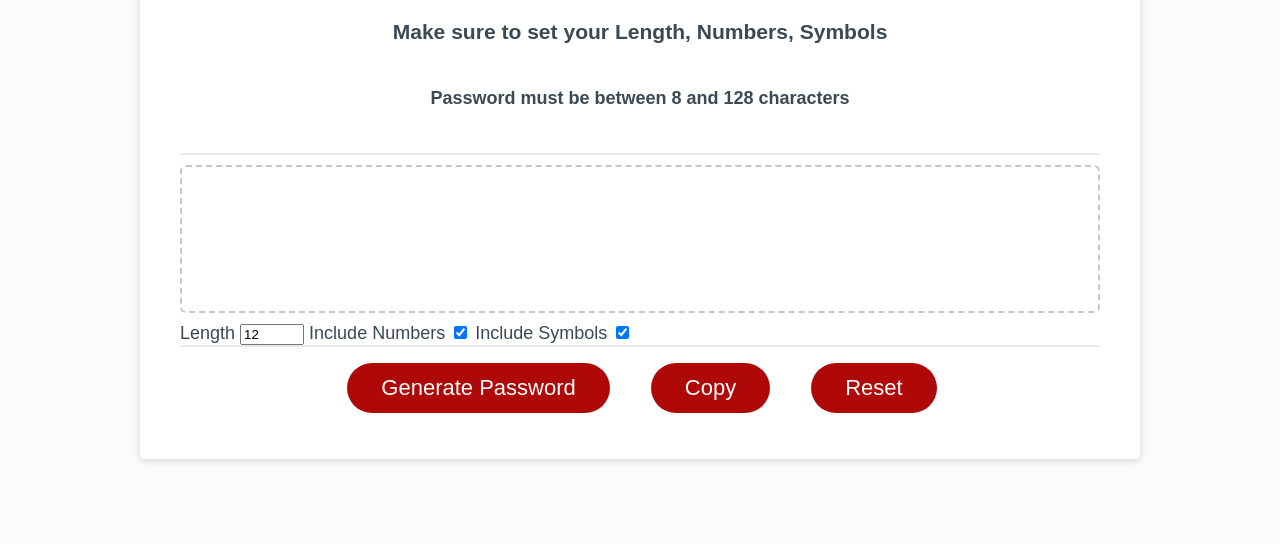
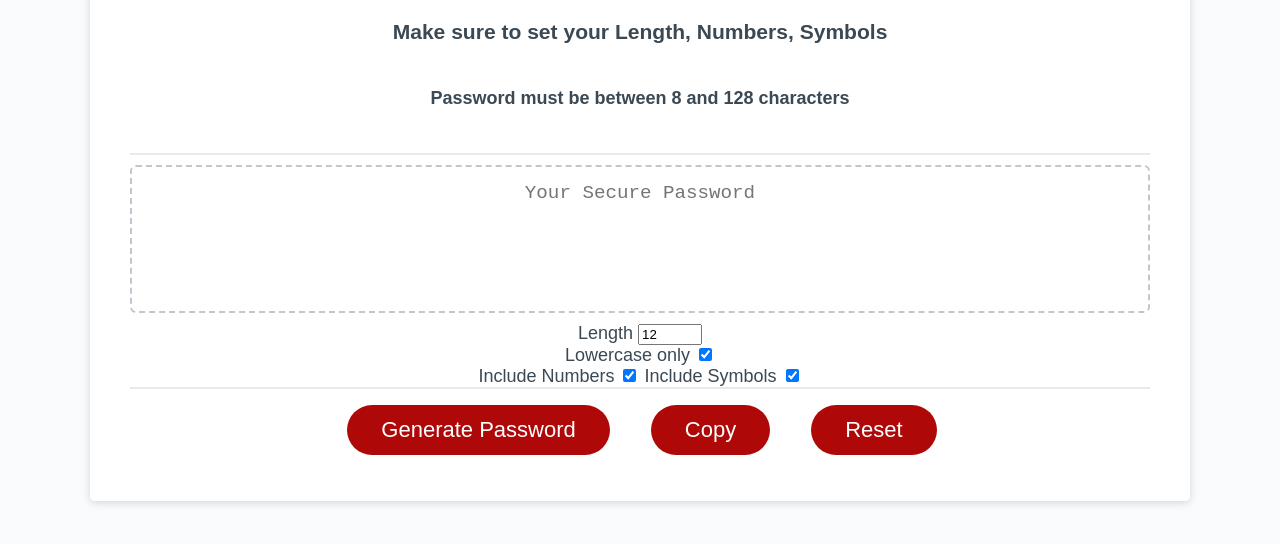
Before and after one commit to fjnelson/Module3Challenge, a plain HTML site: page index.html in a window 1280 px wide. Shown: the part 256-800 px from the top of the page. Drawn offline with Linux system fonts and the light colour scheme.

Commit message:
working case sensitive

```diff
--- a/assets/css/style.css
+++ b/assets/css/style.css
@@ -38,7 +38,7 @@ header, h1, h2, h3, h4 {
   color: hsl(206, 17%, 28%);
   font-size: 18px;
   margin: 0 auto;
-  max-width: 1000px;
+  max-width: 1100px;
   padding: 30px 40px;
 }
 
@@ -70,6 +70,11 @@ header, h1, h2, h3, h4 {
   content: " ";
   display: block;
   clear: both;
+}
+
+#settings{
+  display: block;
+  text-align: center;
 }
 
 .btn {
--- a/assets/js/script.js
+++ b/assets/js/script.js
@@ -8,6 +8,7 @@ const passTxt = document.getElementById("password");
 const length = document.getElementById("length");
 const Numbers = document.getElementById("numbers");
 const Symbols = document.getElementById("symbols");
+const lCase = document.getElementById("lowercase");
 
 //generate password
 const generateBtn = document.getElementById("generate");
@@ -15,7 +16,16 @@ generateBtn.addEventListener("click", () => {
   let characters = char;
   Numbers.checked ? (characters += num) : "";
   Symbols.checked ? (characters += sym) : "";
+  // lCase.checked ? (characters = characters.toLowerCase) : "";
+
+  //keep active
   passTxt.value = generatePassword(length.value, characters);
+
+  // if (lCase.checked) {
+  // passTxt.value = generatePassword(length.value, characters.toLowerCase());
+  // }
+  // Else {
+  // passTxt.value = generatePassword(length.value, characters);}
 });
 
 //password function
@@ -26,6 +36,13 @@ const generatePassword = (length, characters) => {
       Math.floor(Math.random() * characters.length)
     );
   }
+
+  // if (lCase.checked) {
+  //   return password;
+  // } else {
+  //   return password;
+  // }
+  //keep active
   return password;
 };
 
--- a/index.html
+++ b/index.html
@@ -20,11 +20,17 @@
           <h4>Password must be between 8 and 128 characters</h4>
         </div>
         <div class="card-body">
-          <textarea readonly id="password" placeholder="Your Secure Password" aria-label="Generated Password">
-          </textarea>
+          <textarea
+            readonly
+            id="password"
+            placeholder="Your Secure Password"
+            aria-label="Generated Password"
+          ></textarea>
           <div id="settings">
             <label for="length">Length</label>
-              <input type="number" id="length" value="12" min="8" max="128" />
+              <input type="number" id="length" value="12" min="8" max="128" /> <br />
+            <label for="lowercase">Lowercase only</label>
+              <input type="checkbox" id="lcletters" checked /> <br />
             <label for="numbers">Include Numbers</label>
               <input type="checkbox" id="numbers" checked />
             <label for="symbols">Include Symbols</label>
```
